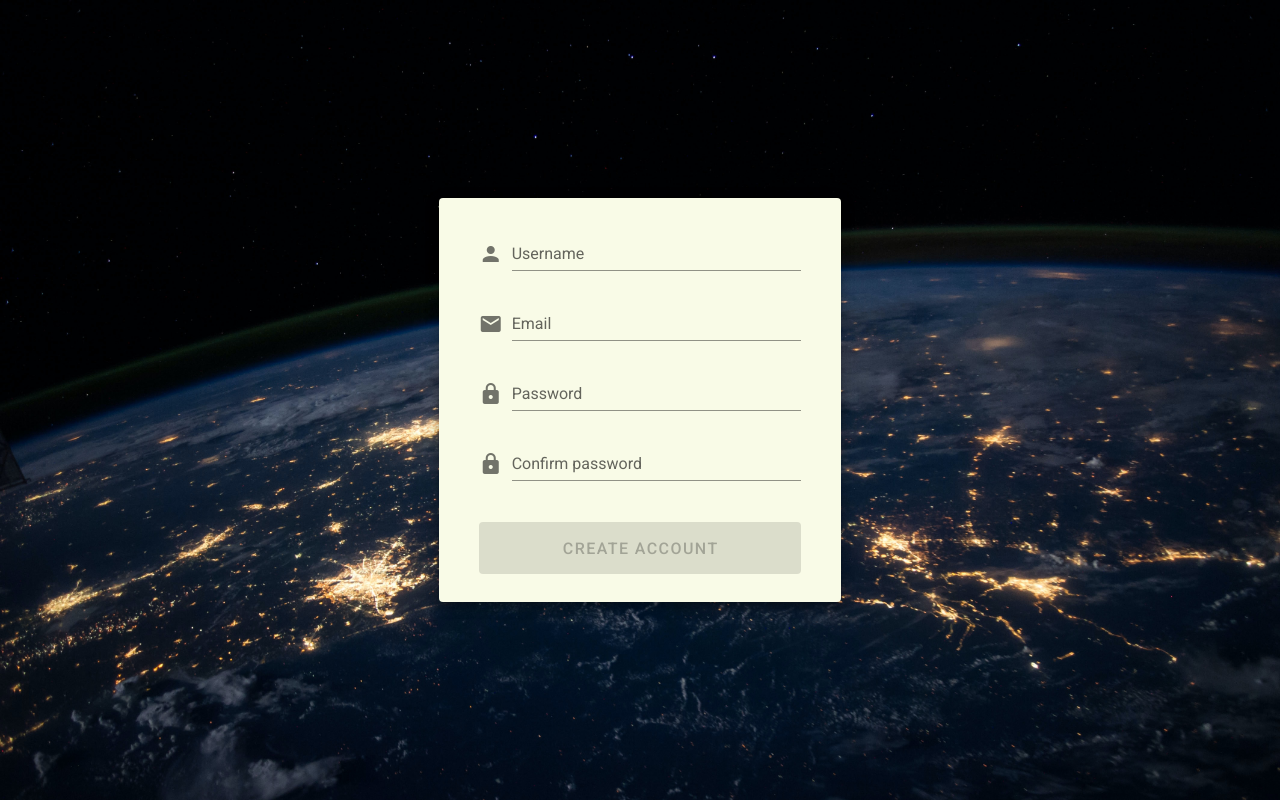
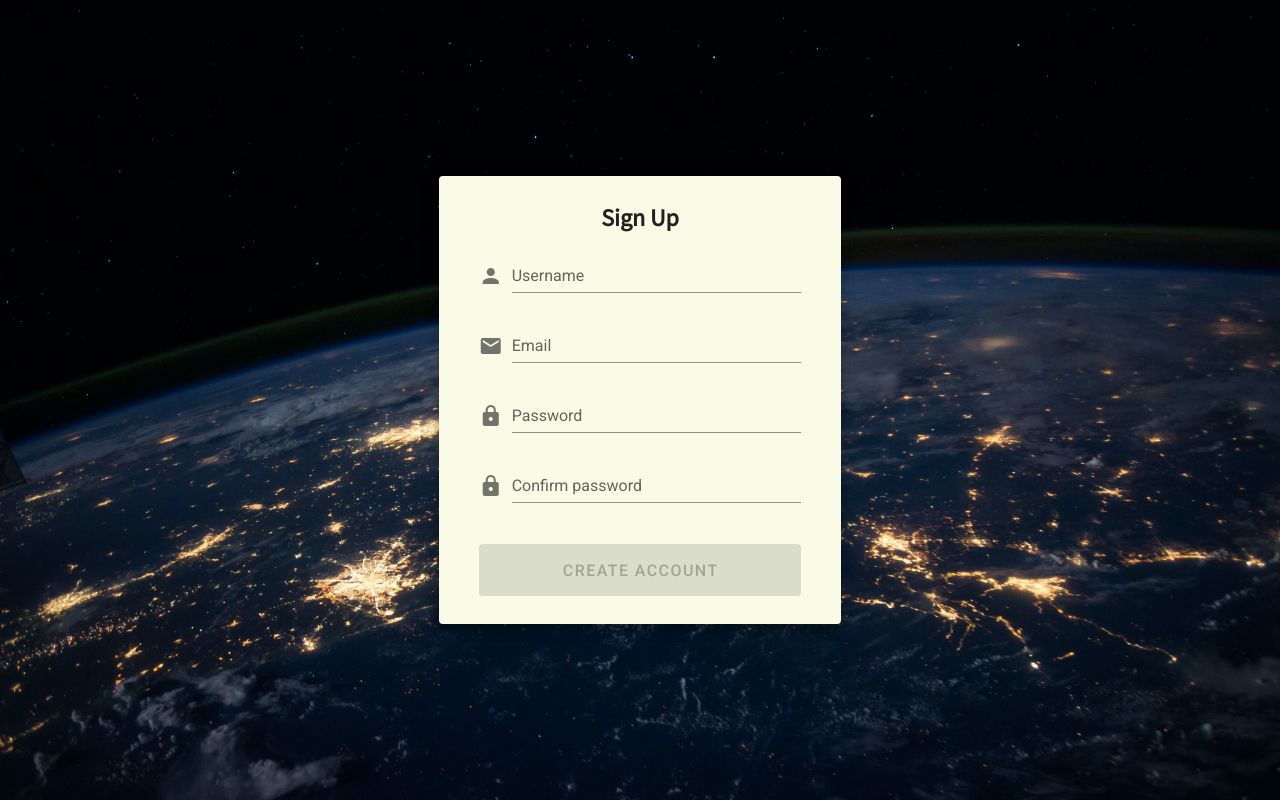
Before and after one commit to qt22/MoguVault, a Vue app in the folder frontend/: page /register in a window 1280 px wide. Built offline with nearby package versions, Linux system fonts and the light colour scheme.

Commit message:
create register form title

```diff
--- a/frontend/src/views/register.vue
+++ b/frontend/src/views/register.vue
@@ -1,5 +1,5 @@
 <template>
-  <v-main class="register-page-container">
+  <v-main class="register__container">
     <v-container fluid class="fill-height justify-center ma-0">
       <v-row justify="center">
         <v-col cols="4">
@@ -8,6 +8,7 @@
             color="lime lighten-5"
             elevation="8"
           >
+            <div class="register__form-title">Sign Up</div>
             <ValidationObserver v-slot="{ handleSubmit, invalid }" slim>
               <form @submit.prevent="handleSubmit(onRegister)">
                 <ValidationProvider
@@ -117,10 +118,16 @@ export default class Register extends Vue {
 </script>
 
 <style lang="scss" scoped>
-.register-page-container {
+.register__container {
   height: 100%;
   background: url('/images/nasa-earth.png');
   background-size: cover;
   background-repeat: no-repeat;
 }
+
+.register__form-title {
+  @include flex-row-justify-align();
+  @include apply-font(24px, $font-source-sans-pro, normal, bold);
+  margin-bottom: 12px;
+}
 </style>
```
